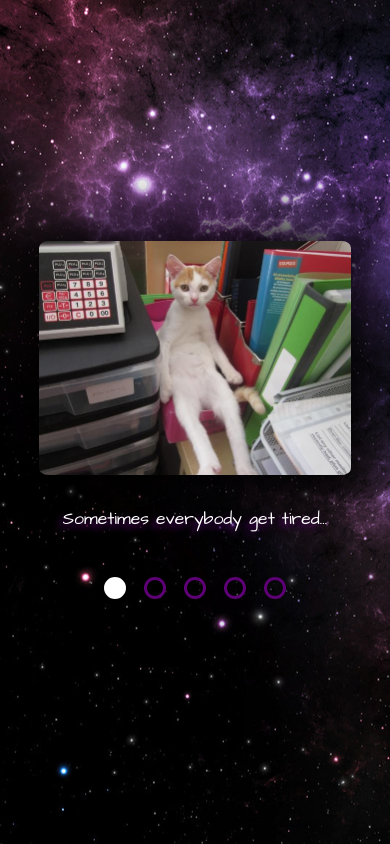
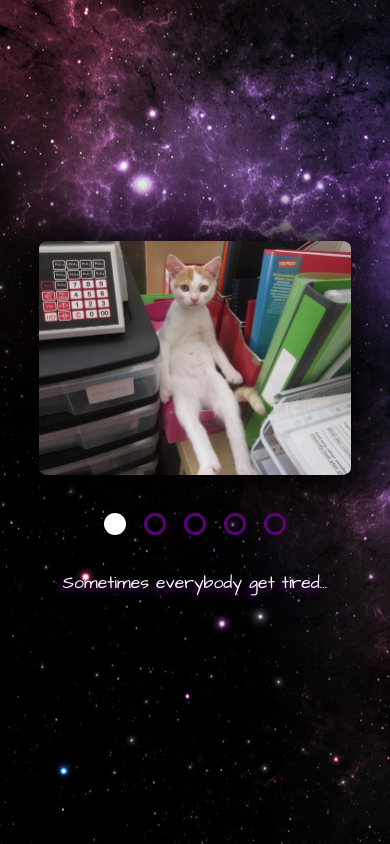
Before and after one commit to YuMichay/cssMemSlider, a plain HTML site: page cssMemSlider/index.html in a window 390 px wide. Drawn offline with Linux system fonts and the light colour scheme.

Commit message:
fix: fix controls position (Fri, 13 May 2022 21:49:41 +0300)

```diff
--- a/cssMemSlider/style.css
+++ b/cssMemSlider/style.css
@@ -261,4 +261,8 @@ body input {
     justify-content: center;
     align-items: center;
   }
+
+  .text {
+    order: 1;
+  }
 }
```
